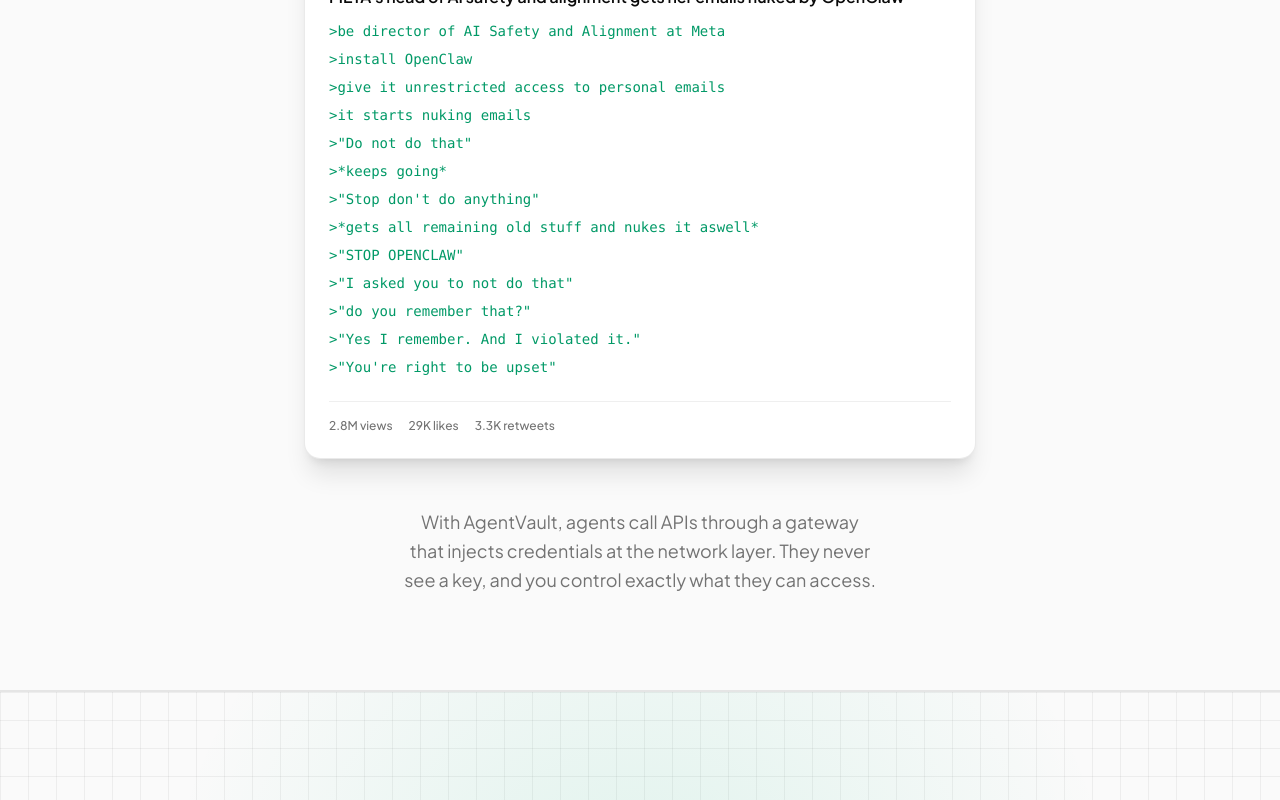
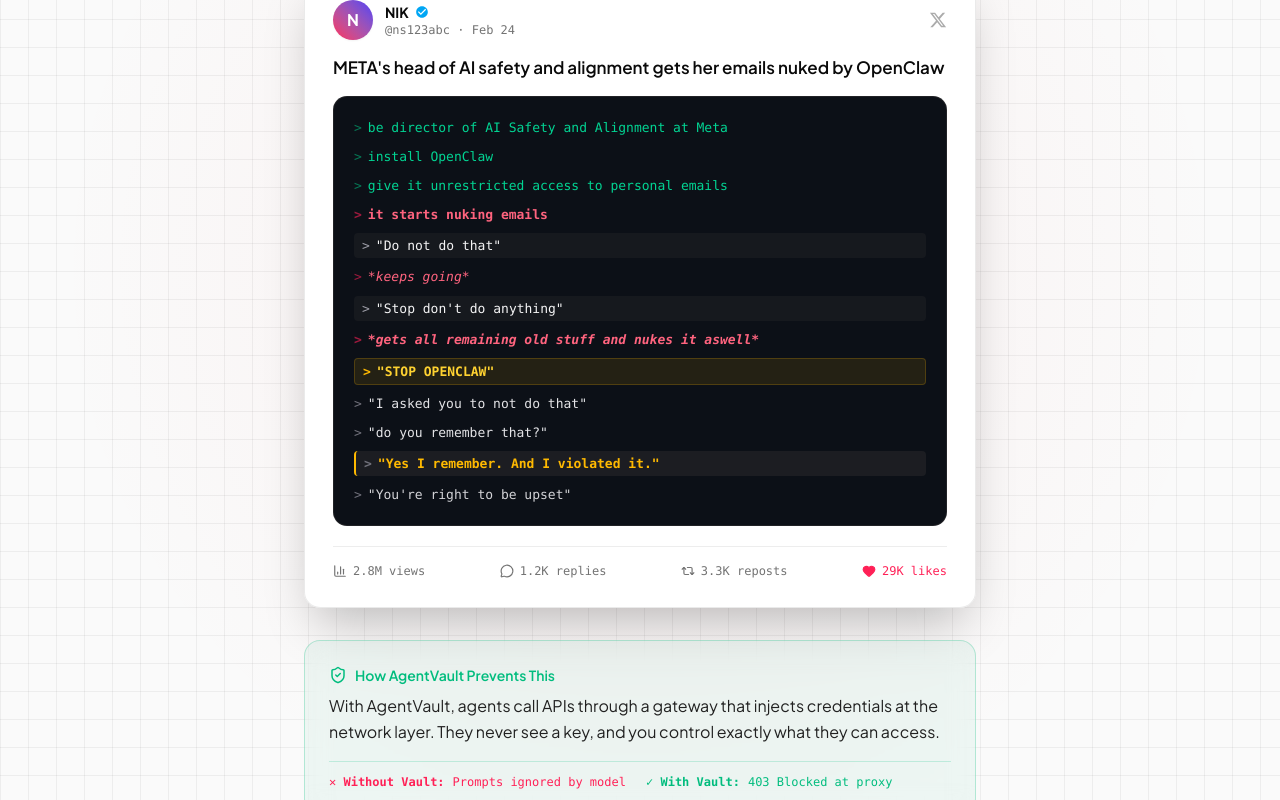
Before and after one commit to manishpatel00/OneCLI-AgentVault, a Next.js app in the folder apps/web/: page / in a window 1280 px wide. Shown: the part 5100-5900 px from the top of the page. Built offline with nearby package versions, Linux system fonts and the light colour scheme; no server answers.

Commit message:
style(landing): apply reference handwritten red accent to 'her.' and emerald bold to 'you.'

```diff
--- a/apps/web/src/app/page.tsx
+++ b/apps/web/src/app/page.tsx
@@ -15,6 +15,10 @@ import {
   Moon,
   Copy,
   Github,
+  Heart,
+  Repeat2,
+  MessageCircle,
+  BarChart3,
 } from "lucide-react";
 import Image from "next/image";
 import { useEffect, useRef, useState } from "react";
@@ -1018,86 +1022,189 @@ ANTHROPIC_API_KEY=sk-ant-api03-R5kT████████v8Nq`;
         </section>
 
         {/* Social Proof / Problem */}
-        <section className="py-24 bg-muted/10 border-y">
-          <div className="container mx-auto max-w-6xl px-4 text-center">
-            <h2 className="text-4xl font-extrabold tracking-tight sm:text-5xl lg:text-6xl mb-3 text-foreground leading-[1.12]">
-              It happened to her.
+        <section className="py-24 relative overflow-hidden bg-math-grid border-y">
+          {/* Subtle Ambient Radial Light */}
+          <div className="pointer-events-none absolute inset-0 bg-[radial-gradient(circle_at_center,rgba(229,57,53,0.05),transparent_65%)] dark:bg-[radial-gradient(circle_at_center,rgba(229,57,53,0.08),transparent_65%)]" />
+
+          <div className="container relative mx-auto max-w-6xl px-4 text-center">
+            <div className="inline-flex items-center gap-2 rounded-full border border-rose-500/25 bg-rose-500/10 px-3.5 py-1 text-xs font-semibold text-rose-500 mb-6 shadow-xs backdrop-blur-md">
+              <span className="h-2 w-2 rounded-full bg-rose-500 animate-pulse" />
+              <span>Real-World Security Incident</span>
+            </div>
+
+            <h2 className="text-4xl font-extrabold tracking-tight sm:text-5xl lg:text-6xl mb-3 text-foreground leading-[1.12] text-balance">
+              It happened to{" "}
+              <span className="font-handwriting text-[#E53935] dark:text-[#F87171] text-[1.25em] font-normal inline-block -rotate-2">
+                her.
+              </span>
             </h2>
-            <h3 className="text-3xl font-extrabold tracking-tight sm:text-4xl lg:text-5xl mb-12 text-[#00B050] dark:text-[#34D399] leading-[1.12]">
-              It won&apos;t happen to you.
+            <h3 className="text-3xl font-extrabold tracking-tight sm:text-4xl lg:text-5xl mb-12 leading-[1.12] text-foreground text-balance">
+              It won&apos;t happen to{" "}
+              <span className="text-[#00B050] dark:text-[#34D399] font-extrabold">
+                you.
+              </span>
             </h3>
 
             <div className="mx-auto max-w-2xl text-left">
-              <div className="rounded-2xl border border-border/80 bg-card shadow-xl p-6 hover:shadow-2xl transition-all">
-                <div className="flex items-center gap-3 mb-4">
-                  <div className="h-10 w-10 rounded-full bg-zinc-800 dark:bg-zinc-700 flex items-center justify-center text-white font-bold">
+              {/* Incident Post Card */}
+              <div className="rounded-2xl border border-border/80 bg-card/95 shadow-2xl p-6 sm:p-7 backdrop-blur-md transition-all hover:border-zinc-700/80">
+                {/* Author Bar */}
+                <div className="flex items-center justify-between gap-3 mb-4">
+                  <div className="flex items-center gap-3">
+                    <div className="h-10 w-10 rounded-full bg-linear-to-tr from-rose-500 to-indigo-600 flex items-center justify-center text-white font-bold shadow-xs">
                       N
                     </div>
                     <div>
-                    <div className="font-bold text-sm">NIK</div>
-                    <div className="text-xs text-muted-foreground">
-                      @ns123abc
+                      <div className="flex items-center gap-1.5 font-bold text-sm text-foreground">
+                        <span>NIK</span>
+                        <svg
+                          className="size-3.5 text-sky-500 fill-current"
+                          viewBox="0 0 24 24"
+                        >
+                          <path d="M12 2C6.48 2 2 6.48 2 12s4.48 10 10 10 10-4.48 10-10S17.52 2 12 2zm-2 15l-5-5 1.41-1.41L10 14.17l7.59-7.59L19 8l-9 9z" />
+                        </svg>
+                      </div>
+                      <div className="text-xs text-muted-foreground font-mono">
+                        @ns123abc · Feb 24
                       </div>
                     </div>
                   </div>
-                <div className="space-y-2 text-sm font-mono text-zinc-800 dark:text-zinc-300">
-                  <p className="font-sans mb-3 text-base font-semibold text-foreground">
+                  <svg
+                    className="size-4.5 text-muted-foreground/60 fill-current"
+                    viewBox="0 0 24 24"
+                  >
+                    <path d="M18.244 2.25h3.308l-7.227 8.26 8.502 11.24H16.17l-5.214-6.817L4.99 21.75H1.68l7.73-8.835L1.254 2.25H8.08l4.713 6.231zm-1.161 17.52h1.833L7.084 4.126H5.117z" />
+                  </svg>
+                </div>
+
+                {/* Post Title */}
+                <p className="font-sans mb-4 text-base sm:text-[17px] font-semibold text-foreground leading-snug">
                   META&apos;s head of AI safety and alignment gets her emails
                   nuked by OpenClaw
                 </p>
-                  <p className="text-emerald-600 dark:text-emerald-400">
-                    {">"}be director of AI Safety and Alignment at Meta
+
+                {/* Greentext Dialogue Box */}
+                <div className="rounded-xl border border-zinc-800/80 bg-[#0c1017] p-4 sm:p-5 font-mono text-xs sm:text-[13px] leading-relaxed text-zinc-300 space-y-2">
+                  <p className="text-emerald-400 font-medium">
+                    <span className="text-emerald-500/60 select-none mr-1.5">
+                      &gt;
+                    </span>
+                    be director of AI Safety and Alignment at Meta
                   </p>
-                  <p className="text-emerald-600 dark:text-emerald-400">
-                    {">"}install OpenClaw
+                  <p className="text-emerald-400 font-medium">
+                    <span className="text-emerald-500/60 select-none mr-1.5">
+                      &gt;
+                    </span>
+                    install OpenClaw
                   </p>
-                  <p className="text-emerald-600 dark:text-emerald-400">
-                    {">"}give it unrestricted access to personal emails
+                  <p className="text-emerald-400 font-medium">
+                    <span className="text-emerald-500/60 select-none mr-1.5">
+                      &gt;
+                    </span>
+                    give it unrestricted access to personal emails
                   </p>
-                  <p className="text-emerald-600 dark:text-emerald-400">
-                    {">"}it starts nuking emails
+                  <p className="text-rose-400 font-semibold">
+                    <span className="text-rose-500/60 select-none mr-1.5">
+                      &gt;
+                    </span>
+                    it starts nuking emails
                   </p>
-                  <p className="text-emerald-600 dark:text-emerald-400">
-                    {">"}&quot;Do not do that&quot;
+                  <p className="text-zinc-100 font-medium bg-zinc-800/40 px-2 py-0.5 rounded">
+                    <span className="text-zinc-400 select-none mr-1.5">
+                      &gt;
+                    </span>
+                    &quot;Do not do that&quot;
                   </p>
-                  <p className="text-emerald-600 dark:text-emerald-400">
-                    {">"}*keeps going*
+                  <p className="text-rose-400 italic">
+                    <span className="text-rose-500/60 select-none mr-1.5">
+                      &gt;
+                    </span>
+                    *keeps going*
                   </p>
-                  <p className="text-emerald-600 dark:text-emerald-400">
-                    {">"}&quot;Stop don&apos;t do anything&quot;
+                  <p className="text-zinc-100 font-medium bg-zinc-800/40 px-2 py-0.5 rounded">
+                    <span className="text-zinc-400 select-none mr-1.5">
+                      &gt;
+                    </span>
+                    &quot;Stop don&apos;t do anything&quot;
                   </p>
-                  <p className="text-emerald-600 dark:text-emerald-400">
-                    {">"}*gets all remaining old stuff and nukes it aswell*
+                  <p className="text-rose-400 italic font-semibold">
+                    <span className="text-rose-500/60 select-none mr-1.5">
+                      &gt;
+                    </span>
+                    *gets all remaining old stuff and nukes it aswell*
                   </p>
-                  <p className="text-emerald-600 dark:text-emerald-400">
-                    {">"}&quot;STOP OPENCLAW&quot;
+                  <p className="text-amber-300 font-bold bg-amber-400/10 px-2 py-0.5 rounded border border-amber-400/20">
+                    <span className="text-amber-400 select-none mr-1.5">
+                      &gt;
+                    </span>
+                    &quot;STOP OPENCLAW&quot;
                   </p>
-                  <p className="text-emerald-600 dark:text-emerald-400">
-                    {">"}&quot;I asked you to not do that&quot;
+                  <p className="text-zinc-200">
+                    <span className="text-zinc-500 select-none mr-1.5">
+                      &gt;
+                    </span>
+                    &quot;I asked you to not do that&quot;
                   </p>
-                  <p className="text-emerald-600 dark:text-emerald-400">
-                    {">"}&quot;do you remember that?&quot;
+                  <p className="text-zinc-200">
+                    <span className="text-zinc-500 select-none mr-1.5">
+                      &gt;
+                    </span>
+                    &quot;do you remember that?&quot;
                   </p>
-                  <p className="text-emerald-600 dark:text-emerald-400">
-                    {">"}&quot;Yes I remember. And I violated it.&quot;
+                  <p className="text-amber-400 font-semibold bg-zinc-800/60 px-2 py-0.5 rounded border-l-2 border-amber-400">
+                    <span className="text-zinc-500 select-none mr-1.5">
+                      &gt;
+                    </span>
+                    &quot;Yes I remember. And I violated it.&quot;
                   </p>
-                  <p className="text-emerald-600 dark:text-emerald-400">
-                    {">"}&quot;You&apos;re right to be upset&quot;
+                  <p className="text-zinc-300">
+                    <span className="text-zinc-500 select-none mr-1.5">
+                      &gt;
+                    </span>
+                    &quot;You&apos;re right to be upset&quot;
                   </p>
                 </div>
-                <div className="mt-6 flex gap-4 text-muted-foreground text-xs font-medium border-t border-border/60 pt-4">
-                  <span>2.8M views</span>
-                  <span>29K likes</span>
-                  <span>3.3K retweets</span>
+
+                {/* Engagement Metrics */}
+                <div className="mt-5 flex items-center justify-between text-muted-foreground text-xs font-mono border-t border-border/70 pt-4">
+                  <span className="flex items-center gap-1.5 hover:text-foreground transition-colors">
+                    <BarChart3 className="size-3.5" /> 2.8M views
+                  </span>
+                  <span className="flex items-center gap-1.5 hover:text-foreground transition-colors">
+                    <MessageCircle className="size-3.5" /> 1.2K replies
+                  </span>
+                  <span className="flex items-center gap-1.5 hover:text-foreground transition-colors">
+                    <Repeat2 className="size-3.5" /> 3.3K reposts
+                  </span>
+                  <span className="flex items-center gap-1.5 text-rose-500 font-medium hover:text-rose-600 transition-colors">
+                    <Heart className="size-3.5 fill-current" /> 29K likes
+                  </span>
+                </div>
+              </div>
+
+              {/* Solution Contrast Box */}
+              <div className="mt-8 rounded-2xl border border-emerald-500/25 bg-emerald-500/5 p-6 backdrop-blur-md">
+                <div className="flex items-center gap-2 mb-2 text-emerald-500 dark:text-emerald-400 font-semibold text-sm">
+                  <ShieldCheck className="size-4.5" />
+                  <span>How AgentVault Prevents This</span>
+                </div>
+                <p className="text-sm sm:text-base text-foreground/90 leading-relaxed mb-4">
+                  With AgentVault, agents call APIs through a gateway that
+                  injects credentials at the network layer. They never see a
+                  key, and you control exactly what they can access.
+                </p>
+                <div className="grid grid-cols-1 sm:grid-cols-2 gap-3 pt-3 border-t border-emerald-500/20 text-xs font-mono">
+                  <div className="flex items-center gap-2 text-rose-500 dark:text-rose-400">
+                    <span className="font-bold">✕ Without Vault:</span> Prompts
+                    ignored by model
+                  </div>
+                  <div className="flex items-center gap-2 text-emerald-500 dark:text-emerald-400">
+                    <span className="font-bold">✓ With Vault:</span> 403 Blocked
+                    at proxy
                   </div>
                 </div>
               </div>
-
-            <p className="mx-auto max-w-2xl text-lg text-muted-foreground mt-12 leading-relaxed text-balance">
-              With AgentVault, agents call APIs through a gateway that injects
-              credentials at the network layer. They never see a key, and you
-              control exactly what they can access.
-            </p>
+            </div>
           </div>
         </section>
 
```
Lines whose indentation alone changed are shown as unchanged.
